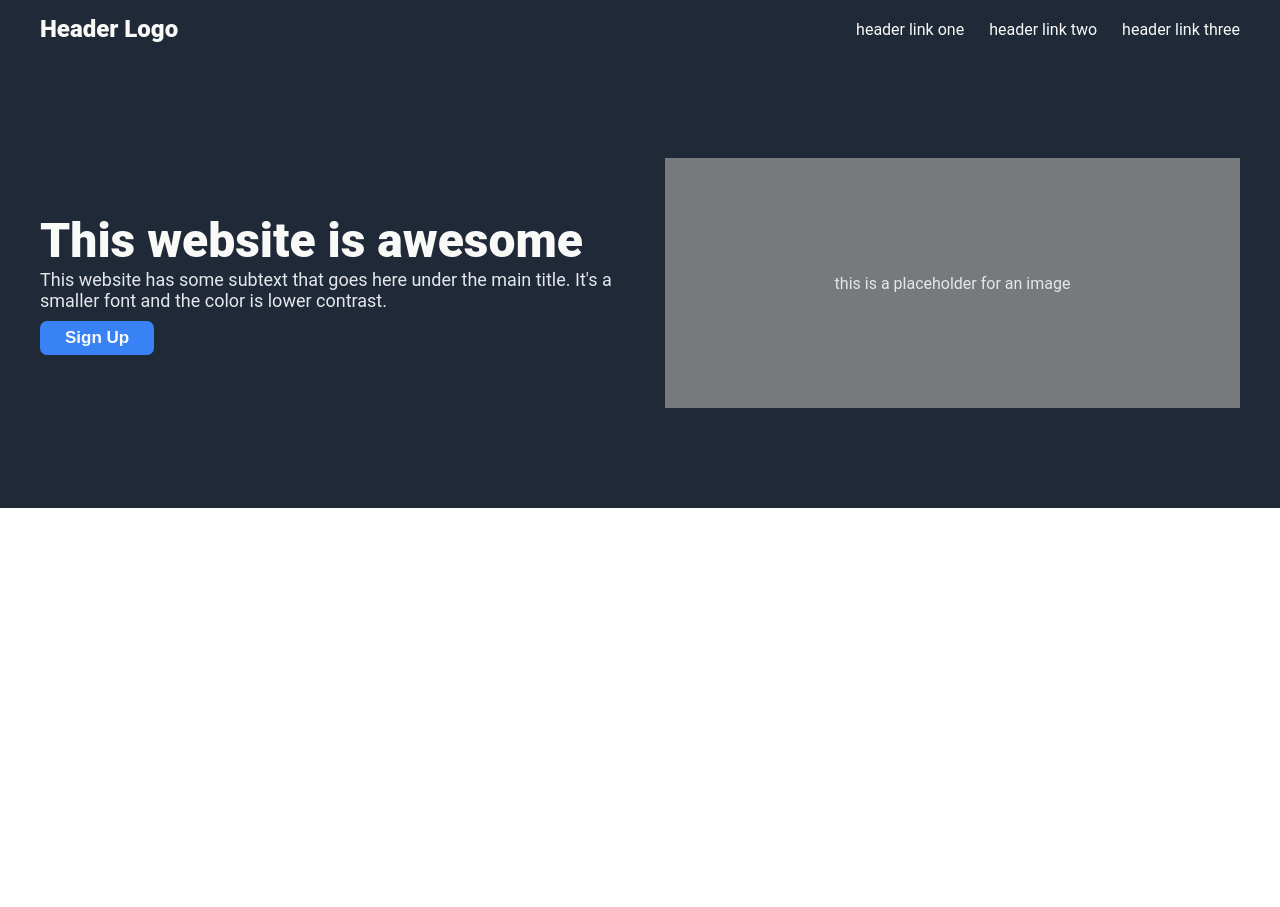
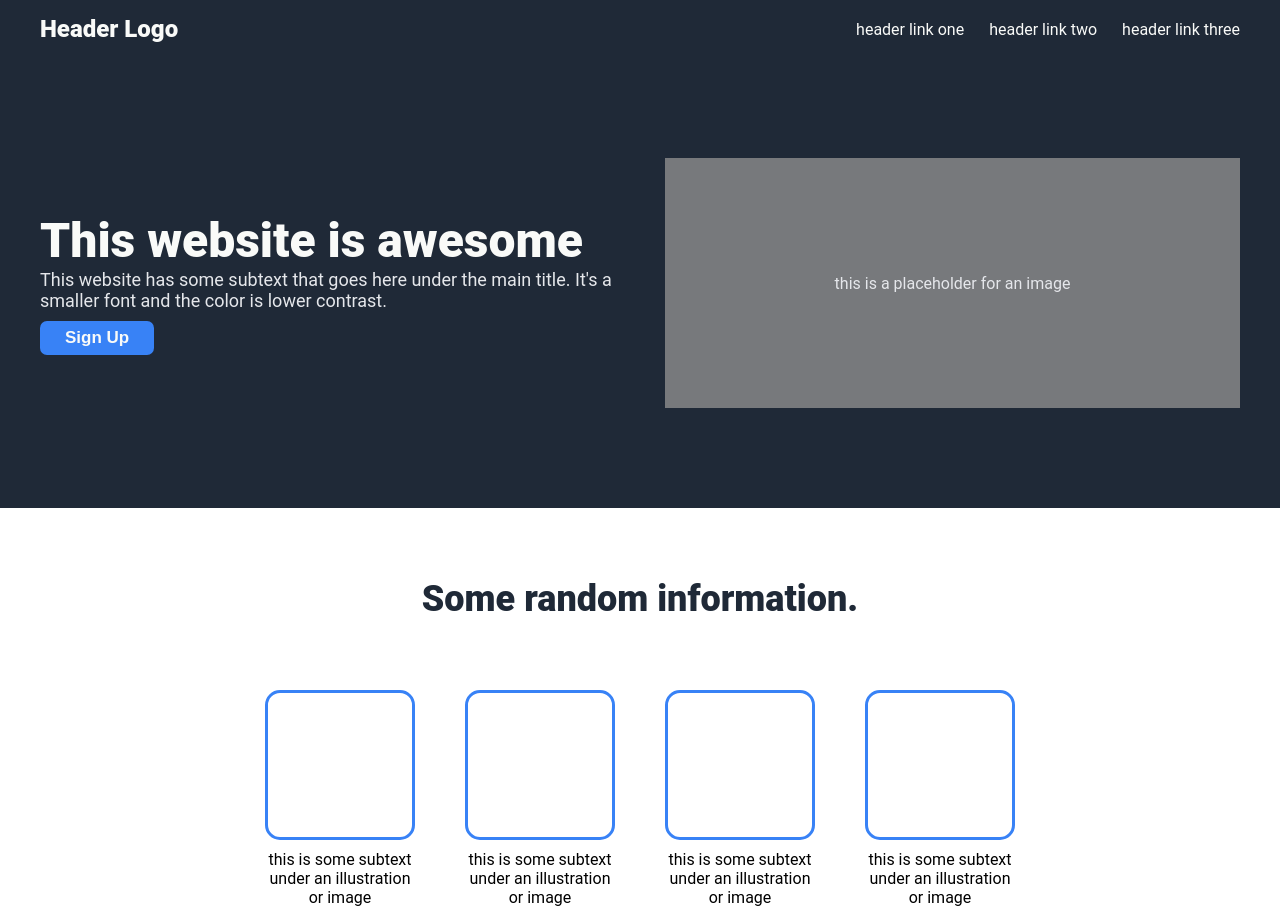
Before and after one commit to xPaddy/landing-page, a plain HTML site: page index.html in a window 1280 px wide. Before the commit the page ends 800 px from the top, so only its background shows below. Drawn offline with Linux system fonts and the light colour scheme.

Commit message:
Add information section

```diff
--- a/css/styles.css
+++ b/css/styles.css
@@ -92,3 +92,38 @@ header .container {
    border: none;
    margin-top: 10px;
 }
+
+.information-section {
+   display: flex;
+   flex-direction: column;
+   align-items: center;
+}
+
+.information-header {
+   font-weight: 900;
+   font-size: 36px;
+   color: #1f2937;
+   padding: 70px;
+}
+
+.cards-container {
+   display: flex;
+   justify-content: center;
+   gap: 50px;
+}
+
+.card {
+   display: flex;
+   flex-direction: column;
+   justify-content: center;
+   width: 150px;
+   text-align: center;
+}
+
+div.image {
+   width: 150px;
+   height: 150px;
+   border: 3px solid #3882f6;
+   border-radius: 15px;
+   margin-bottom: 10px;
+}
--- a/index.html
+++ b/index.html
@@ -36,6 +36,28 @@
       </div>
    </div>
 
+   <div class="information-section">
+      <div class="information-header">Some random information.</div>
+      <div class="cards-container">
+         <div class="card">
+            <div class="image"></div>
+            <div class="text">this is some subtext under an illustration or image</div>
+         </div>
+         <div class="card">
+            <div class="image"></div>
+            <div class="text">this is some subtext under an illustration or image</div>
+         </div>
+         <div class="card">
+            <div class="image"></div>
+            <div class="text">this is some subtext under an illustration or image</div>
+         </div>
+         <div class="card">
+            <div class="image"></div>
+            <div class="text">this is some subtext under an illustration or image</div>
+         </div>
+      </div>
+   </div>
+
 
    <main></main>
 
```
